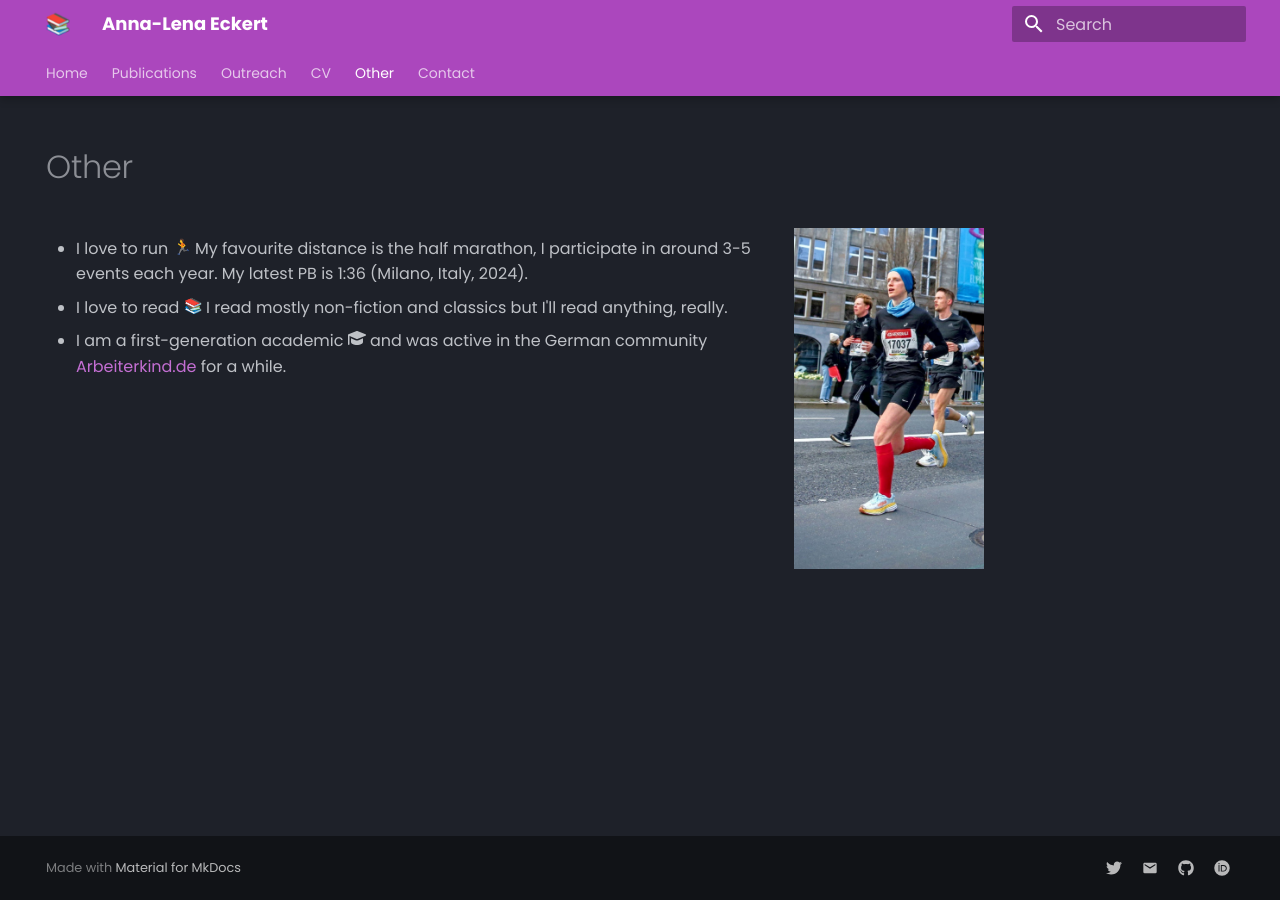
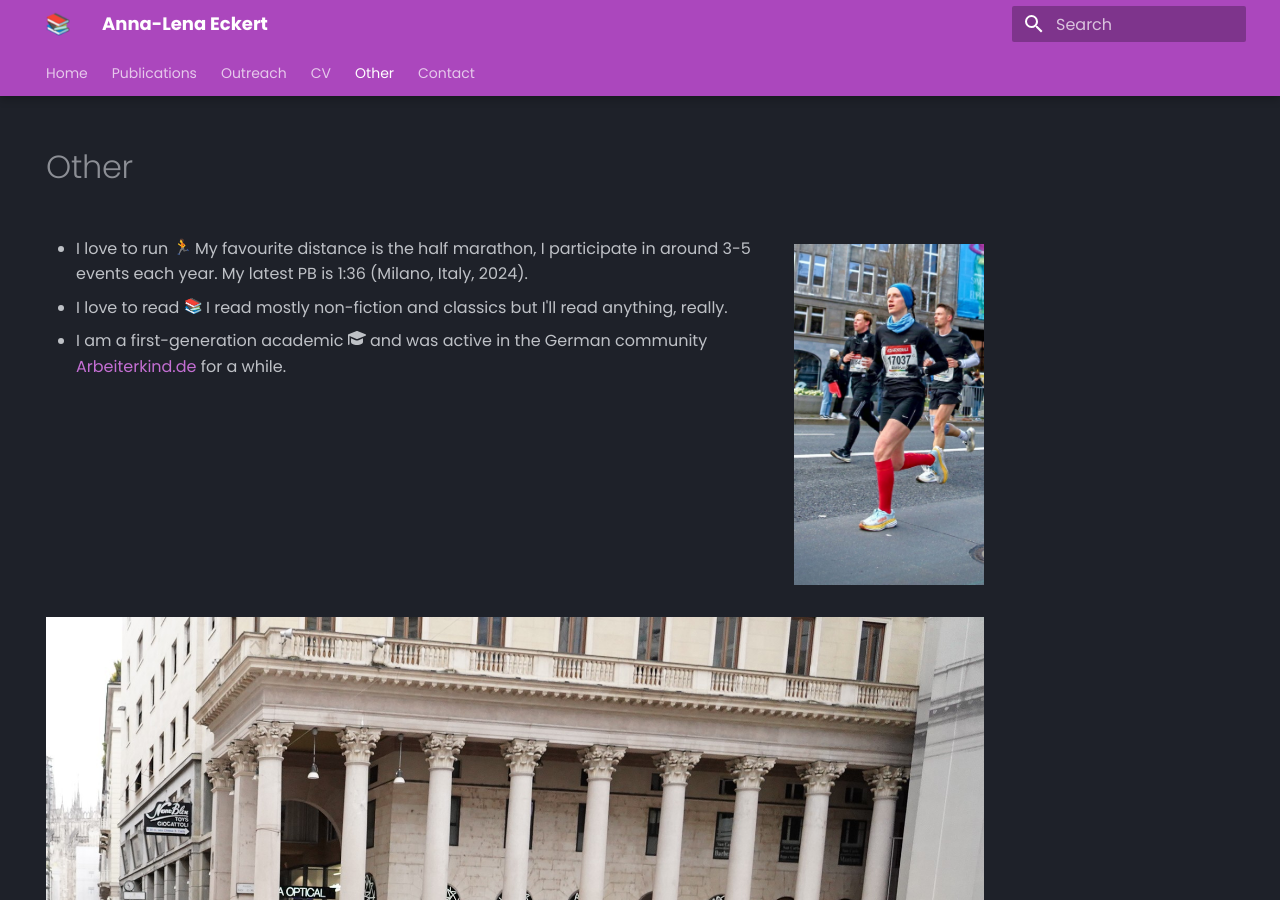
Before and after one commit to Eckertal/personal-website, an MkDocs documentation site: the page built from docs/other.md, in a window 1280 px wide and 900 px high. Built offline with MkDocs 1.6.1 and Material for MkDocs 9.7.7, drawn with Linux system fonts in a browser that asks for light colours; emoji names are drawn with the system emoji font.

Commit message:
new milano half pic

```diff
--- a/docs/other.md
+++ b/docs/other.md
@@ -4,6 +4,7 @@ hide:
 ---
 
 ![eckert](assets/images/halfberlin.jpg){align=right width=190}
+![eckert](assets/images/milano_half_crop.jpg){align=right width = 200}
 
 - I love to run :runner: My favourite distance is the half marathon, I participate in around 3-5 events each year. My latest PB is 1:36 (Milano, Italy, 2024).
 
```
Also changed, not shown: docs/assets/images/milano_half_crop.jpg (added).
